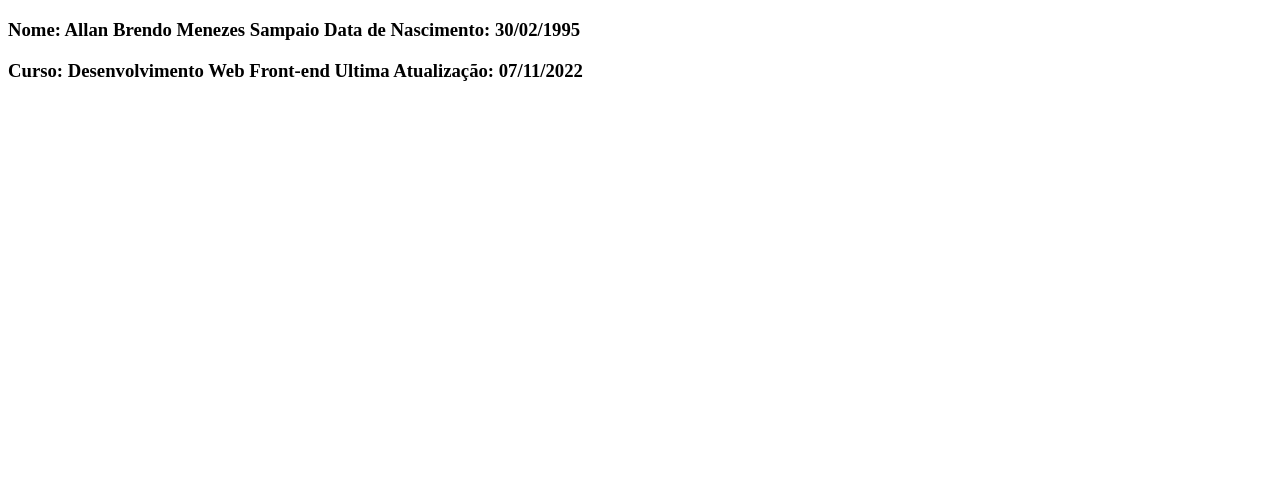
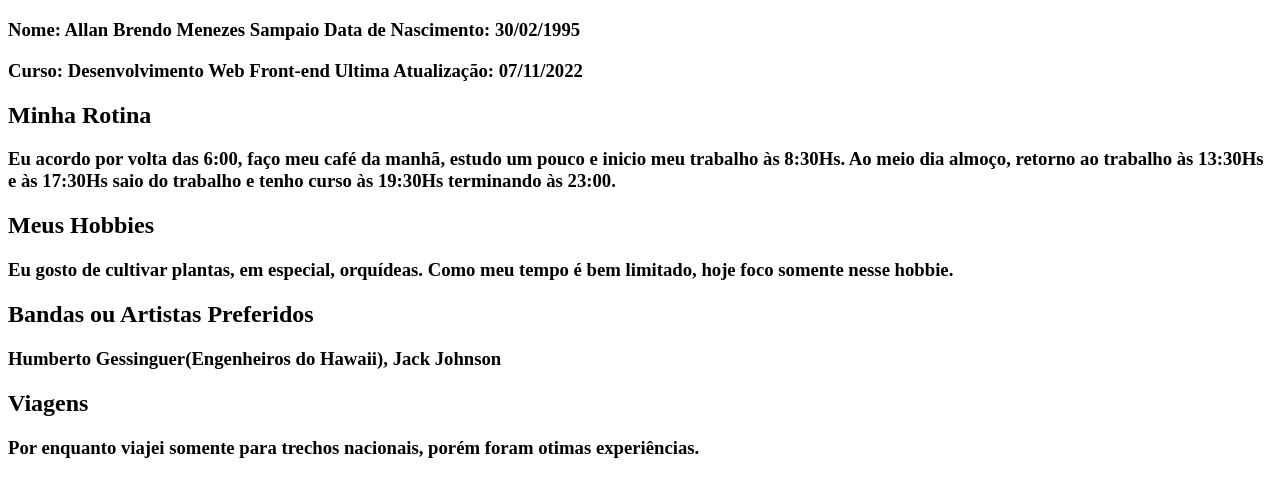
Before and after one commit to SampaioAllan/MinhaPrimeiraPagina, a plain HTML site: page index.html in a window 1280 px wide. Shown: the part 61-558 px from the top of the page. Drawn offline with Linux system fonts and the light colour scheme.

Commit message:
Adicionando mais algumas informações e curiosidades.

```diff
--- a/index.html
+++ b/index.html
@@ -11,6 +11,25 @@
         <h3>Nome: Allan Brendo Menezes Sampaio      Data de Nascimento: 30/02/1995</h3>
         <h3>Curso: Desenvolvimento Web Front-end    Ultima Atualização: 07/11/2022</h3>
     </div>
-
+    <div>
+        <h2>Minha Rotina</h2>
+        <h3>
+            Eu acordo por volta das 6:00, faço meu café da manhã, estudo um pouco e inicio
+            meu trabalho às 8:30Hs. Ao meio dia almoço, retorno ao trabalho às 13:30Hs e às
+            17:30Hs saio do trabalho e tenho curso às 19:30Hs terminando às 23:00.
+        </h3>
+    </div>
+    <div>
+        <h2>Meus Hobbies</h2>
+        <h3>Eu gosto de cultivar plantas, em especial, orquídeas. Como meu tempo é bem limitado, hoje foco somente nesse hobbie.</h3>
+    </div>
+    <div>
+        <h2>Bandas ou Artistas Preferidos</h2>
+        <h3>Humberto Gessinguer(Engenheiros do Hawaii), Jack Johnson</h3>
+    </div>
+    <div>
+        <h2>Viagens</h2>
+        <h3>Por enquanto viajei somente para trechos nacionais, porém foram otimas experiências.</h3>
+    </div>
 </body>
 </html>
```
